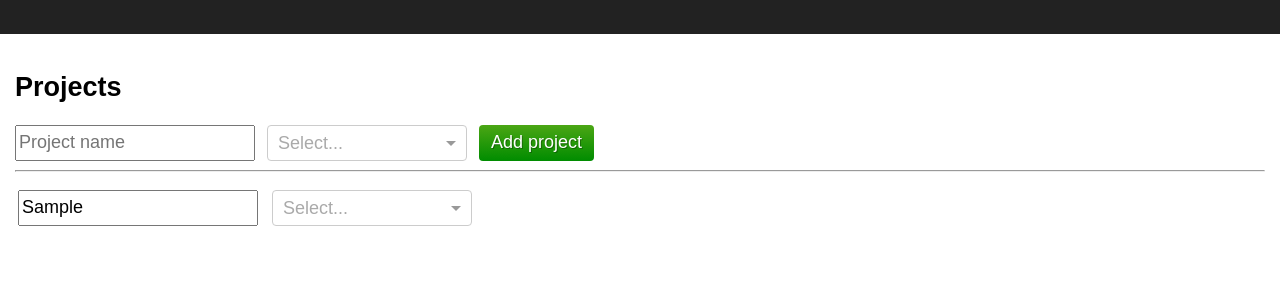
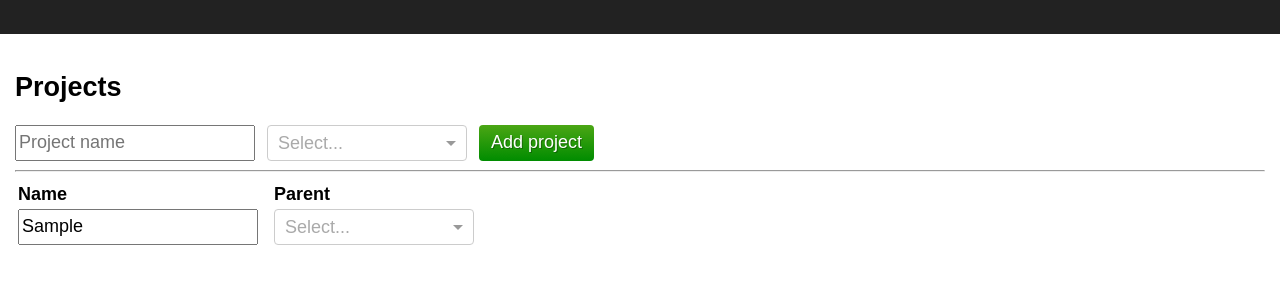
Before and after one commit to ThymeApp/thyme, a React app: page /projects in a window 1280 px wide. Both pictures are taken after typing "Sample", "Sample" into the empty fields and a click on the button "Add project". Shown: the part 100-384 px from the top of the page. Built offline with nearby package versions, Linux system fonts and the light colour scheme.

Commit message:
table formatting

```diff
--- a/src/components/ProjectsList/ProjectItem.js
+++ b/src/components/ProjectsList/ProjectItem.js
@@ -22,6 +22,7 @@ function projectValues(props) {
 type ProjectItemType = {
   projects: Array<projectTreeType>,
   project: projectTreeType,
+  level: number;
   onUpdateProject: (project: { id: string, name: string, parent: string | null }) => void,
 };
 
@@ -57,12 +58,12 @@ class ProjectItem extends Component<ProjectItemType> {
   onChangeParent: (project: { value: string, label: string }) => void;
 
   render(): Element<any> {
-    const { project, projects } = this.props;
+    const { project, projects, level } = this.props;
 
     return (
       <Fragment>
         <tr className="ProjectList__item">
-          <td>
+          <td className={`ProjectList__level-${level}`}>
             <input
               className="ProjectList__input"
               type="text"
@@ -74,7 +75,7 @@ class ProjectItem extends Component<ProjectItemType> {
             <ProjectInput handleChange={this.onChangeParent} value={project.parent} excludeValue />
           </td>
         </tr>
-        {ProjectsList({ projects, parent: project.id })}
+        {ProjectsList({ projects, parent: project.id, level: level + 1 })}
       </Fragment>
     );
   }
--- a/src/components/ProjectsList/ProjectsList.css
+++ b/src/components/ProjectsList/ProjectsList.css
@@ -1,5 +1,5 @@
-.ProjectList {
-  width: 100%;
+.ProjectList__header {
+  text-align: left;
 }
 
 .ProjectList__input {
@@ -8,10 +8,20 @@
   height: 30px;
 }
 
-.ProjectList__item {
-  margin: 6px 0;
-  display: flex;
-  flex-wrap: wrap;
+.ProjectList__level-2 {
+  padding-left: 30px;
+}
+
+.ProjectList__level-3 {
+  padding-left: 60px;
+}
+
+.ProjectList__level-4 {
+  padding-left: 90px;
+}
+
+.ProjectList__level-5 {
+  padding-left: 120px;
 }
 
 .ProjectList .Select {
--- a/src/components/ProjectsList/ProjectsList.js
+++ b/src/components/ProjectsList/ProjectsList.js
@@ -10,13 +10,14 @@ import './ProjectsList.css';
 type ProjectsListType = {
   projects: Array<projectTreeType>,
   parent?: string,
+  level?: number,
 };
 
-function ProjectsList({ projects, parent = '' }: ProjectsListType): Array<Element<any>> {
+function ProjectsList({ projects, parent = '', level = 1 }: ProjectsListType): Array<Element<any>> {
   return projects
     .filter(item => (parent === '' && item.parent === null) || item.parent === parent)
     .map(project => (
-      <ProjectItem key={project.id} project={project} projects={projects} />
+      <ProjectItem key={project.id} project={project} projects={projects} level={level} />
     ));
 }
 
--- a/src/components/ProjectsList/index.js
+++ b/src/components/ProjectsList/index.js
@@ -9,6 +9,11 @@ function projectsListWrapper({ projects }: { projects: Array<projectTreeType> })
   return (
     <table className="ProjectList">
       <tbody>
+        <tr className="ProjectList__header">
+          <th>Name</th>
+          <th>Parent</th>
+          <th />
+        </tr>
         <ProjectsList projects={projects} />
       </tbody>
     </table>
```
